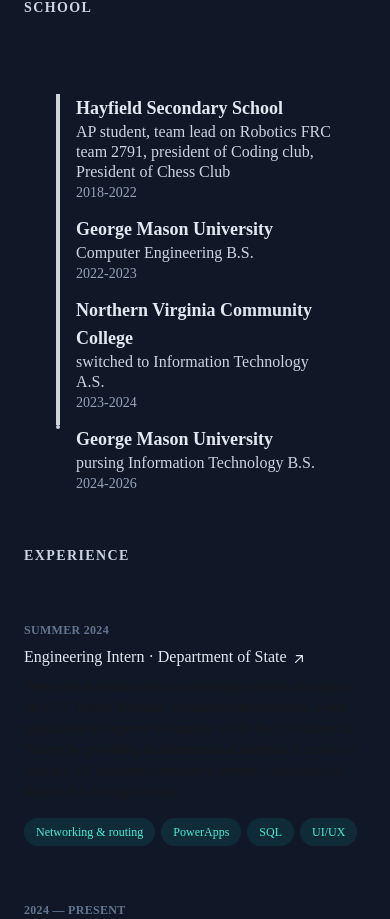
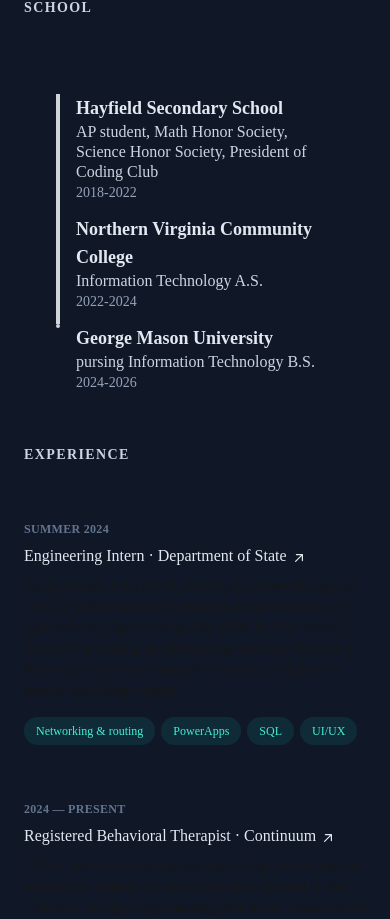
Before and after one commit to isoala/next-app, a Next.js app: page / in a window 390 px wide. Shown: the part 1058-1977 px from the top of the page. Built offline with nearby package versions, Linux system fonts and the light colour scheme.

Commit message:
mobile functionality increased

```diff
--- a/src/app/page.tsx
+++ b/src/app/page.tsx
@@ -126,27 +126,20 @@
               events={[
                 {
                   date: '2018-2022',
-                  description: 'AP student, team lead on Robotics FRC team 2791, president of Coding club, President of Chess Club',
+                  description: 'AP student, Math Honor Society, Science Honor Society, President of Coding Club',
                   id: '1',
                   title: 'Hayfield Secondary School'
                 },
                 {
-                  date: '2022-2023',
-                  description: 'Computer Engineering B.S.',
+                  date: '2022-2024',
+                  description: 'Information Technology A.S.',
                   id: '2',
-                  title: 'George Mason University'
-                },
-
-                {
-                  date: '2023-2024',
-                  description: 'switched to Information Technology A.S.',
-                  id: '3',
                   title: 'Northern Virginia Community College'
                 },
                 {
                   date: '2024-2026',
                   description: 'pursing Information Technology B.S.',
-                  id: '4',
+                  id: '3',
                   title: 'George Mason University'
                 }
               ]}
```
